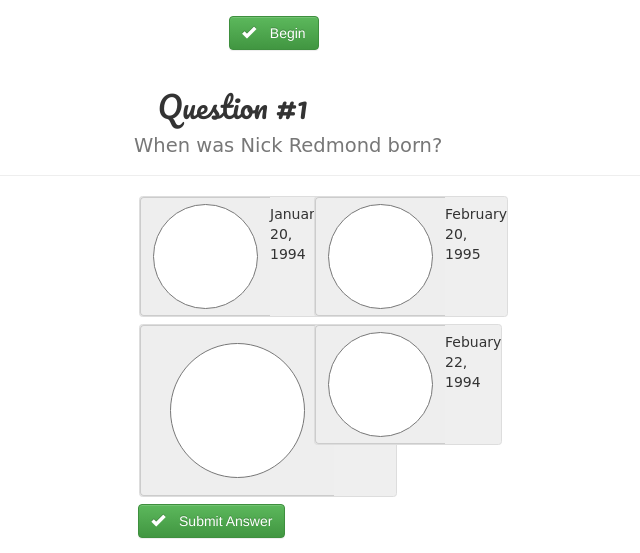
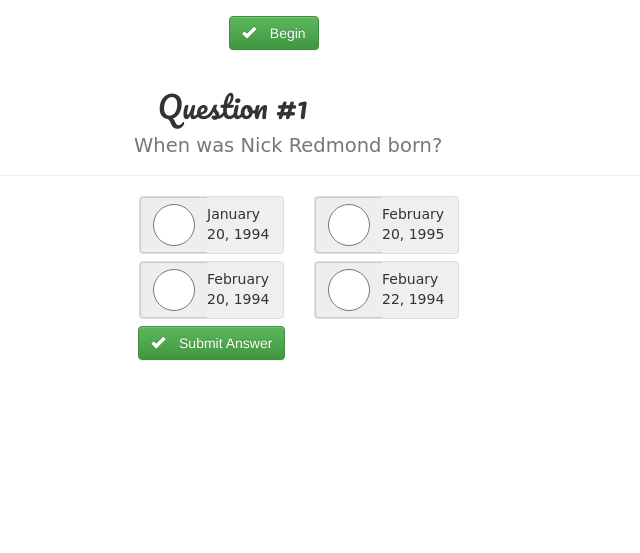
Before and after one commit to nickredmond/nr-developer, a PHP site: page / in a window 1280 px wide. Shown: the part 274-827 px from the top of the page, without its empty margins (341-981 px from the left). After the commit the page ends 635 px from the top, so only its background shows below. Run offline with PHP 8.4, Linux system fonts and the light colour scheme; some libraries are stand-ins or nearby versions; some web fonts are replaced.

Commit message:
fixed ui issues

```diff
--- a/public/css/style.css
+++ b/public/css/style.css
@@ -51,12 +51,12 @@
   border-top-color:#bbb;
   border-left-color:#bbb;
   background:#fff;
-  width:7.5em;
-  height:7.5em;
+  width:3em;
+  height:3em;
   border-radius:50%;
 }
 .radio:checked{
-  border:20px solid #4099ff;
+  border:0.25em solid #4099ff;
 }
 
 .multi-choice-content {
--- a/public/index.html
+++ b/public/index.html
@@ -62,10 +62,8 @@
 						  <div class="col-lg-6">
 						    <div class="input-group multi-choice-option">
 						      <span class="input-group-addon multi-choice-input">
-						      	<label class="btn btn-lg">
-						      	 <input type="radio" class="radio" name="question-1" aria-label="...">
-						      	</label>
-
+						        <input type="radio" class="radio" name="question-1" aria-label="...">
+						      </span>
 						      </span>
 						      <div class="multi-choice-text">
 						      	<span>February 20, 1994</span>
```
